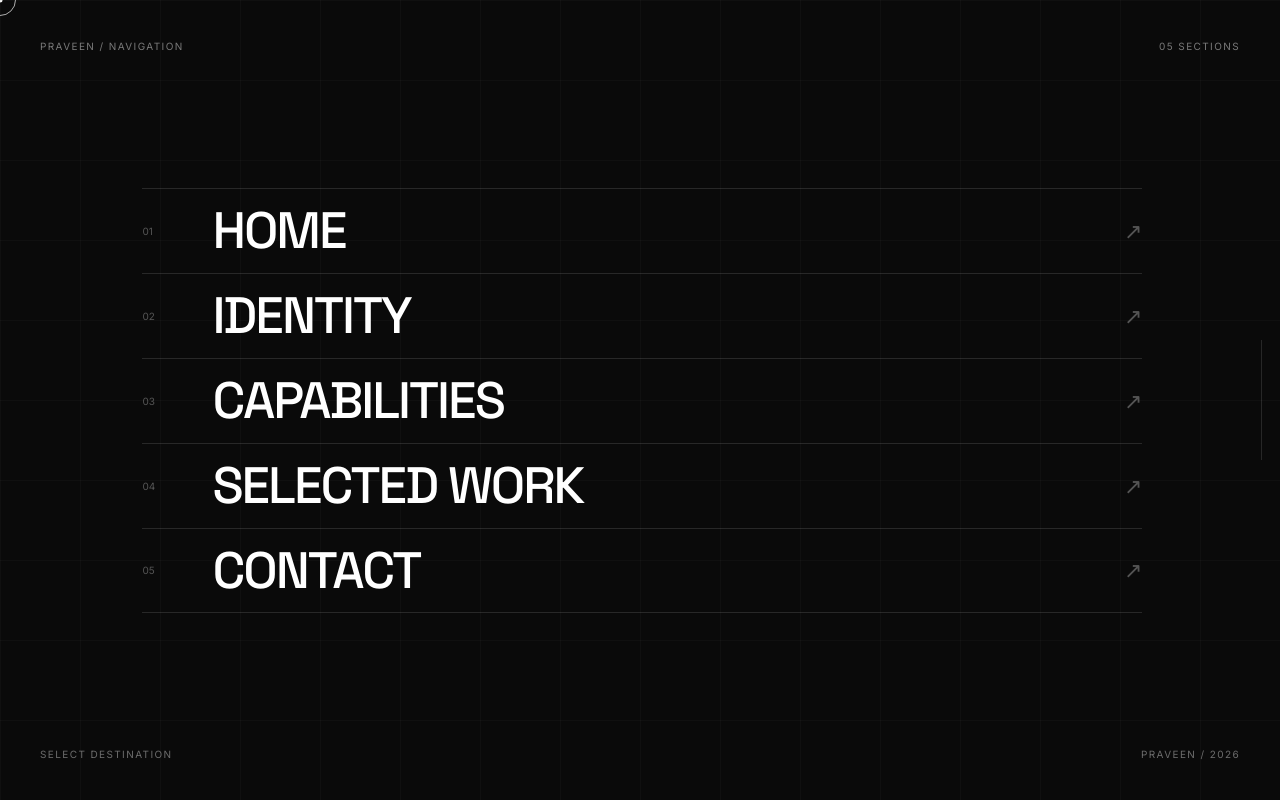
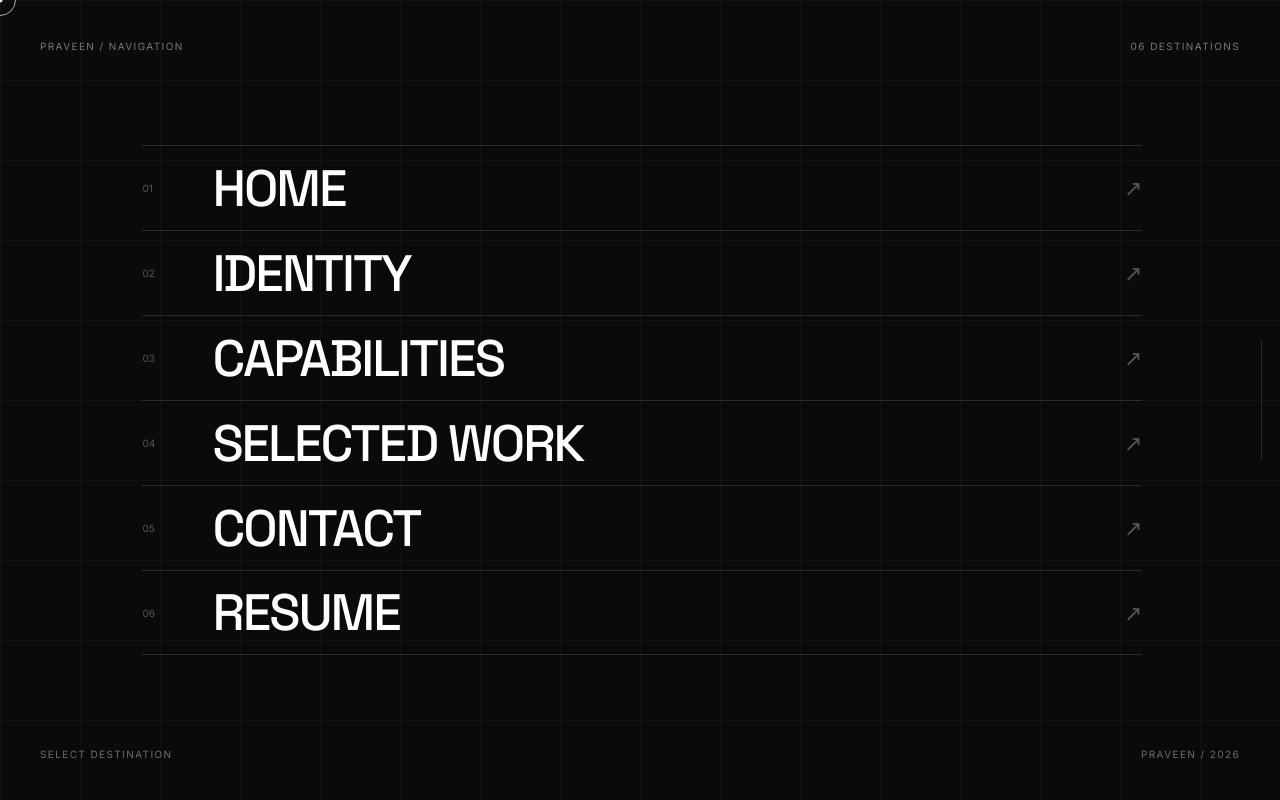
Before and after one commit to PraveenKumar1411/Portfolio, a React (Vite) app: page / in a window 1280 px wide. Both pictures are taken after a click on the button "Open navigation menu". Shown: the top 800 px of the page. Built offline with nearby package versions, Linux system fonts and the light colour scheme.

Commit message:
Add resume to portfolio

```diff
--- a/src/components/Hero.jsx
+++ b/src/components/Hero.jsx
@@ -60,6 +60,11 @@ function Hero() {
           onClick={() =>
             setMenuOpen(!menuOpen)
           }
+          aria-label={
+            menuOpen
+              ? 'Close navigation menu'
+              : 'Open navigation menu'
+          }
         >
 
           {menuOpen
@@ -98,7 +103,7 @@ function Hero() {
           </span>
 
           <span>
-            05 SECTIONS
+            06 DESTINATIONS
           </span>
 
         </div>
@@ -107,6 +112,8 @@ function Hero() {
         {/* MENU NAVIGATION */}
 
         <nav className="menu-navigation">
+
+          {/* HOME */}
 
           <a
             href="#home"
@@ -130,6 +137,8 @@ function Hero() {
           </a>
 
 
+          {/* IDENTITY */}
+
           <a
             href="#identity"
             onClick={() =>
@@ -151,6 +160,8 @@ function Hero() {
 
           </a>
 
+
+          {/* CAPABILITIES */}
 
           <a
             href="#capabilities"
@@ -174,8 +185,10 @@ function Hero() {
           </a>
 
 
+          {/* SELECTED WORK */}
+
           <a
-            href="#work"
+            href="#projects"
             onClick={() =>
               setMenuOpen(false)
             }
@@ -196,6 +209,8 @@ function Hero() {
           </a>
 
 
+          {/* CONTACT */}
+
           <a
             href="#contact"
             onClick={() =>
@@ -209,6 +224,32 @@ function Hero() {
 
             <strong>
               CONTACT
+            </strong>
+
+            <i>
+              ↗
+            </i>
+
+          </a>
+
+
+          {/* RESUME */}
+
+          <a
+            href={`${import.meta.env.BASE_URL}Praveen_Kumar_Resume.pdf`}
+            target="_blank"
+            rel="noopener noreferrer"
+            onClick={() =>
+              setMenuOpen(false)
+            }
+          >
+
+            <span>
+              06
+            </span>
+
+            <strong>
+              RESUME
             </strong>
 
             <i>
@@ -255,6 +296,7 @@ function Hero() {
           <br />
 
           KUMAR
+
           <span>
             .
           </span>
@@ -273,6 +315,29 @@ function Hero() {
           CREATOR
 
         </p>
+
+
+        {/* =========================================
+            RESUME BUTTON
+        ========================================= */}
+
+        <a
+          href={`${import.meta.env.BASE_URL}Praveen_Kumar_Resume.pdf`}
+          target="_blank"
+          rel="noopener noreferrer"
+          className="resume-button hero-reveal reveal-3"
+          aria-label="View Praveen Kumar resume"
+        >
+
+          <span>
+            VIEW RESUME
+          </span>
+
+          <span className="resume-button-arrow">
+            ↗
+          </span>
+
+        </a>
 
       </section>
 
@@ -306,8 +371,8 @@ function Hero() {
           DIGITAL IDENTITY
         </div>
 
-{/*
-=========================================
+
+        {/* =========================================
             PROFILE PHOTO
         ========================================= */}
 
@@ -322,6 +387,7 @@ function Hero() {
           />
 
         </div>
+
 
         {/* SCANNING ARC */}
 
@@ -343,9 +409,9 @@ function Hero() {
         <div className="orbit orbit-three"></div>
 
 
-        {/* =====================================
+        {/* =========================================
             CENTER CORE
-        ===================================== */}
+        ========================================= */}
 
         <div className="core">
 
@@ -358,9 +424,9 @@ function Hero() {
         </div>
 
 
-        {/* =====================================
+        {/* =========================================
             ORBIT NODE 01
-        ===================================== */}
+        ========================================= */}
 
         <div className="node node-one">
 
@@ -371,9 +437,9 @@ function Hero() {
         </div>
 
 
-        {/* =====================================
+        {/* =========================================
             ORBIT NODE 02
-        ===================================== */}
+        ========================================= */}
 
         <div className="node node-two">
 
@@ -384,9 +450,9 @@ function Hero() {
         </div>
 
 
-        {/* =====================================
+        {/* =========================================
             ORBIT NODE 03
-        ===================================== */}
+        ========================================= */}
 
         <div className="node node-three">
 
@@ -397,9 +463,9 @@ function Hero() {
         </div>
 
 
-        {/* =====================================
+        {/* =========================================
             DATA MARKERS
-        ===================================== */}
+        ========================================= */}
 
         <div className="data-marker marker-one"></div>
 
```
Also changed, not shown: 1 other file (tests, documents, lock files or other folders). Lines whose indentation alone changed are shown as unchanged.
